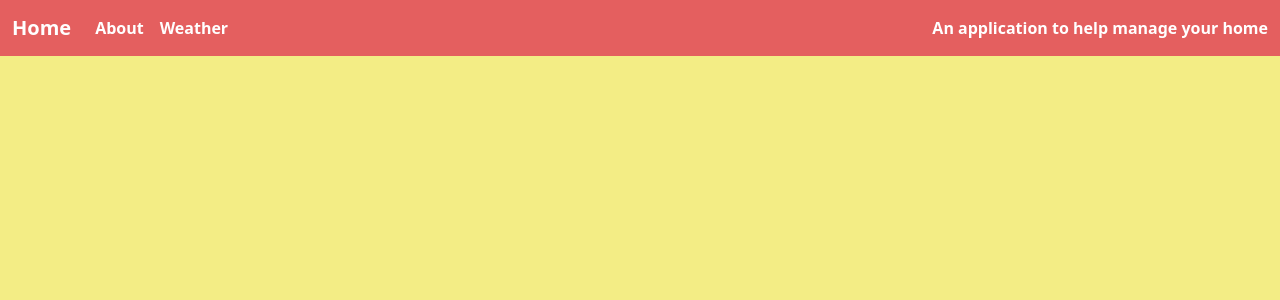
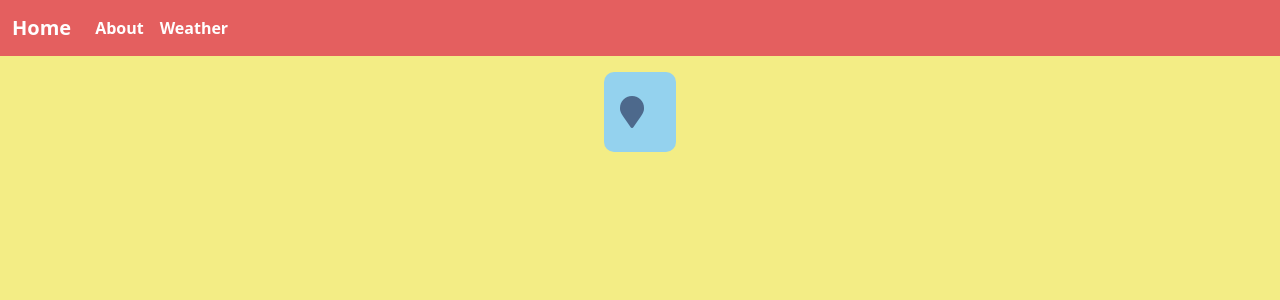
Before and after one commit to AndrewEvansDev/Weather-App, a Flask app: page / in a window 1280 px wide. Shown: the top 300 px of the page. Run offline with Flask 2, Linux system fonts and the light colour scheme; some libraries are stand-ins or nearby versions.

Commit message:
need to fix stuff stilll

```diff
--- /dev/null
+++ b/requirements.txt
@@ -0,0 +1,6 @@
+click==8.0.1
+Flask==2.0.1
+itsdangerous==2.0.1
+Jinja2==3.0.1
+MarkupSafe==2.0.1
+Werkzeug==2.0.1
--- a/server.py
+++ b/server.py
@@ -5,23 +5,26 @@ import json
 
 app = Flask(__name__)
 api_key = "1a62361f6606959256c2fcad3db52014"
+api_key2 = "7b30caac8f2413b21398febc12fb8d68"
 
 
 @app.route('/')
 @app.route('/home')
-def index():
+def home():
     return render_template("index.html")
+
 
 @app.route('/about')
 def about():
     return render_template("about.html")
 
+
 @app.route('/weather')
-def weather_page():
+def weather():
     return render_template("weather.html")
 
 @app.route('/api/weather', methods=["POST"])
-def weather():
+def get_weather():
     #get data from js request
     lat = request.json['lat']
     lon = request.json['lon']
@@ -32,5 +35,19 @@ def weather():
     data = json.loads(response.text) #parse txt to json
     return data #return weather as a json object
 
+@app.route('/api/locationdecoding', methods=["POST"])
+def decode_location():
+    #get data from js request
+
+    lat = request.json['lat']
+    lon = request.json['lon']
+    url = "http://api.positionstack.com/v1/reverse?access_key=%s&query=%s,%s" % (api_key2, lat, lon)
+
+
+
+    response = requests.get(url) #call the open weather api
+    data = json.loads(response.text) #parse txt to json
+    return data #return weather as a json object
+
 if __name__ ==  '__main__':
     app.run(debug=True)
--- a/static/app.css
+++ b/static/app.css
@@ -22,36 +22,33 @@ span.weather-desc {
     text-transform: capitalize;
 }
 
-#map {
-    height: 100%;
+div.weather-wrap {
+    text-align: center;
+    padding-top: 0;
 }
 
-#floating-panel {
-    position: absolute;
-    top: 10px;
-    left: 25%;
-    z-index: 5;
-    background-color: #fff;
-    padding: 5px;
-    border: 1px solid #999;
+div#location-header {
+    margin-left: auto;
+    margin-right: auto;
     text-align: center;
-    font-family: "Roboto", "sans-serif";
-    line-height: 30px;
-    padding-left: 10px;
+    font-size: 2rem;
 }
 
-#floating-panel {
-    position: absolute;
-    top: 5px;
-    left: 50%;
-    margin-left: -180px;
-    width: 350px;
-    z-index: 5;
-    background-color: #fff;
-    padding: 5px;
-    border: 1px solid #999;
+.location-icon i {
+    color: var(--contrast--);
+    padding-right: 1rem;
 }
 
-#latlng {
-    width: 225px;
+div.index-wrap {
+    background-color: var(--shading---);
+    width: fit-content;
+    margin-left: auto;
+    margin-right: auto;
+    padding: 1rem;
+    margin-top: 1rem;
+    border-radius: 10px;
 }
+
+span.index-temp {
+    color: var(--alt-cont--);
+}
--- a/templates/base.html
+++ b/templates/base.html
@@ -6,6 +6,7 @@
     <meta http-equiv="X-UA-Compatible" content="IE=edge">
     <meta name="viewport" content="width=device-width, initial-scale=1.0">
     <link href="https://cdn.jsdelivr.net/npm/bootstrap@5.0.1/dist/css/bootstrap.min.css" rel="stylesheet" integrity="sha384-+0n0xVW2eSR5OomGNYDnhzAbDsOXxcvSN1TPprVMTNDbiYZCxYbOOl7+AMvyTG2x" crossorigin="anonymous">
+    <link rel="stylesheet" href="https://pro.fontawesome.com/releases/v5.10.0/css/all.css" integrity="sha384-AYmEC3Yw5cVb3ZcuHtOA93w35dYTsvhLPVnYs9eStHfGJvOvKxVfELGroGkvsg+p" crossorigin="anonymous" />
     <link href="/static/app.css" rel="stylesheet">
 
     <title>{% block title %}My Home App{% endblock title %}</title>
@@ -14,22 +15,20 @@
 <body>
     <nav class="navbar navbar-expand-lg navbar-light bg-light nbcust">
         <div class="container-fluid">
-            <a class="navbar-brand" href="/">Home</a>
+            <a class="navbar-brand" href="{{ url_for('home') }}">Home</a>
             <button class="navbar-toggler" type="button" data-bs-toggle="collapse" data-bs-target="#navbarText" aria-controls="navbarText" aria-expanded="false" aria-label="Toggle navigation">
             <span class="navbar-toggler-icon"></span>
         </button>
             <div class="collapse navbar-collapse" id="navbarText">
                 <ul class="navbar-nav me-auto mb-2 mb-lg-0">
                     <li class="nav-item">
-                        <a class="nav-link active" aria-current="page" href="/about">About</a>
+                        <a class="nav-link active" href="{{ url_for('about') }}">About</a>
                     </li>
                     <li class="nav-item">
-                        <a class="nav-link" href="/weather">Weather</a>
+                        <a class="nav-link" href="{{ url_for('weather') }}">Weather</a>
                     </li>
                 </ul>
-                <span class="navbar-text">
-                An application to help manage your home
-            </span>
+                <span class="city-location"></span>
             </div>
         </div>
     </nav>
--- a/templates/index.html
+++ b/templates/index.html
@@ -1,7 +1,11 @@
 {% extends 'base.html' %} {% block title %}Home{% endblock title %} {% block content %}
+<div class="index-wrap">
+    <div id="location-header">
+        <span class="location-icon"><i class="fa fa-map-marker" aria-hidden="true"></i></span>
+        <span class="city-location"></span>
+    </div>
+    <div id="weather-data">
 
-<div id="weather-data">
-
+    </div>
 </div>
-
 {% endblock content %}
--- a/templates/weather.html
+++ b/templates/weather.html
@@ -1,5 +1,9 @@
 {% extends 'base.html' %} {% block title %}Weather{% endblock title %} {% block content %}
 
-<h1>Today's weather</h1>
+<div class="forecast-wrap">
+    <ul id="forecast-wrap">
+
+    </ul>
+</div>
 <!-- expanded weather -->
 {% endblock content %}
```
Also changed, not shown: static/app.js (+33 -7 lines).
